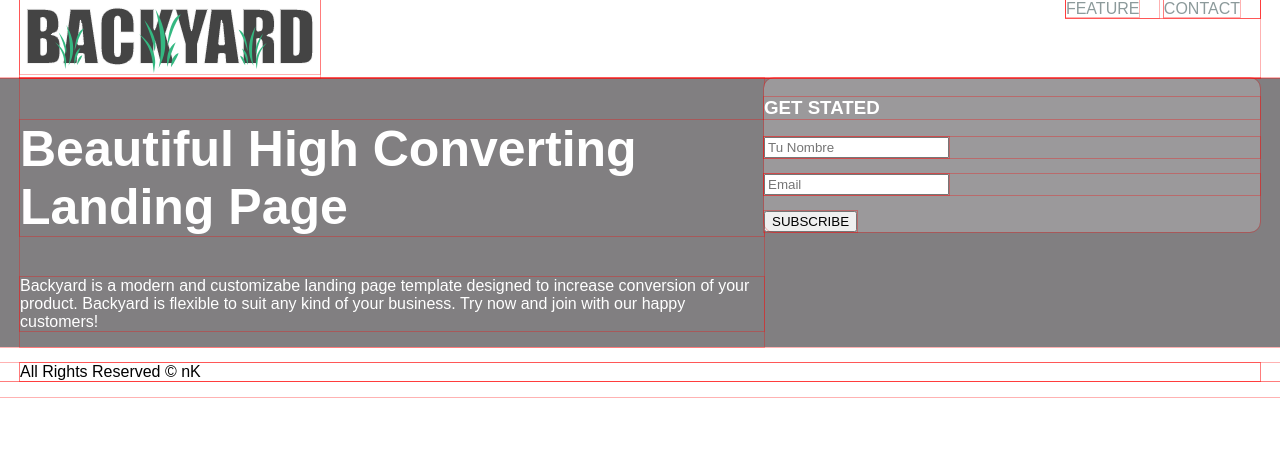
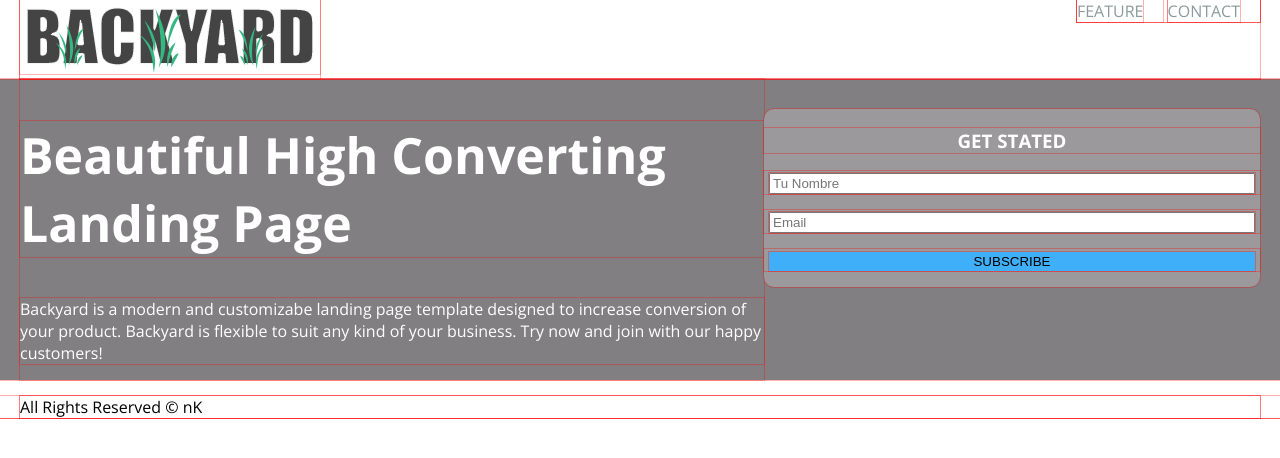
Before and after one commit to Madays/backyard, a plain HTML site: page index.html in a window 1280 px wide. Drawn offline with nearby package versions, Linux system fonts and the light colour scheme.

Commit message:
diseño para movil terminado

```diff
--- a/css/main.css
+++ b/css/main.css
@@ -2,7 +2,7 @@
     outline: solid 1px rgba(255,0,0,.3);
 }
 body{
-    font-family: sans-serif;
+    font-family: 'Open Sans' , sans-serif;
     margin: 0;
     padding: 0;
 }
@@ -40,7 +40,6 @@ header img{
     width: 100%;
     background: #817F81;
     color: #fff;
-    font-family: 'Open+Sans', sans-serif;
 }
 .hero h2{
     font-size: 50px;
@@ -55,10 +54,31 @@ header img{
 }
 .col-2{
     width: 40%;
+    margin: 30px 0 60px 0;
 }
 form{
     background: #9B999B;
     border-radius: 10px;
+    text-align: center;
+    box-sizing: border-box;
+}
+form input{
+    box-sizing: border-box;
+    width: 100%;
+}
+form p{
+    padding: 0 5px;
+}
+button{
+    box-sizing: border-box;
+    width: 100%;
+    background: #3FAFF9;
+    border: solid 1px #3FAFF9;
+    cursor: pointer;
+}
+footer p{
+    margin-bottom: 0;
+    padding-bottom: 0;
 }
 .clearfix{
     display: table;
--- a/index.html
+++ b/index.html
@@ -32,7 +32,7 @@
                 <h3>GET STATED</h3>
                 <p><input type="text" placeholder="Tu Nombre"></p>
                 <p><input type="text" placeholder="Email"></p>
-                <button type="submit">SUBSCRIBE</button>
+               <p><button type="submit">SUBSCRIBE</button></p>
             </form>
             </div>
         </section>
```
